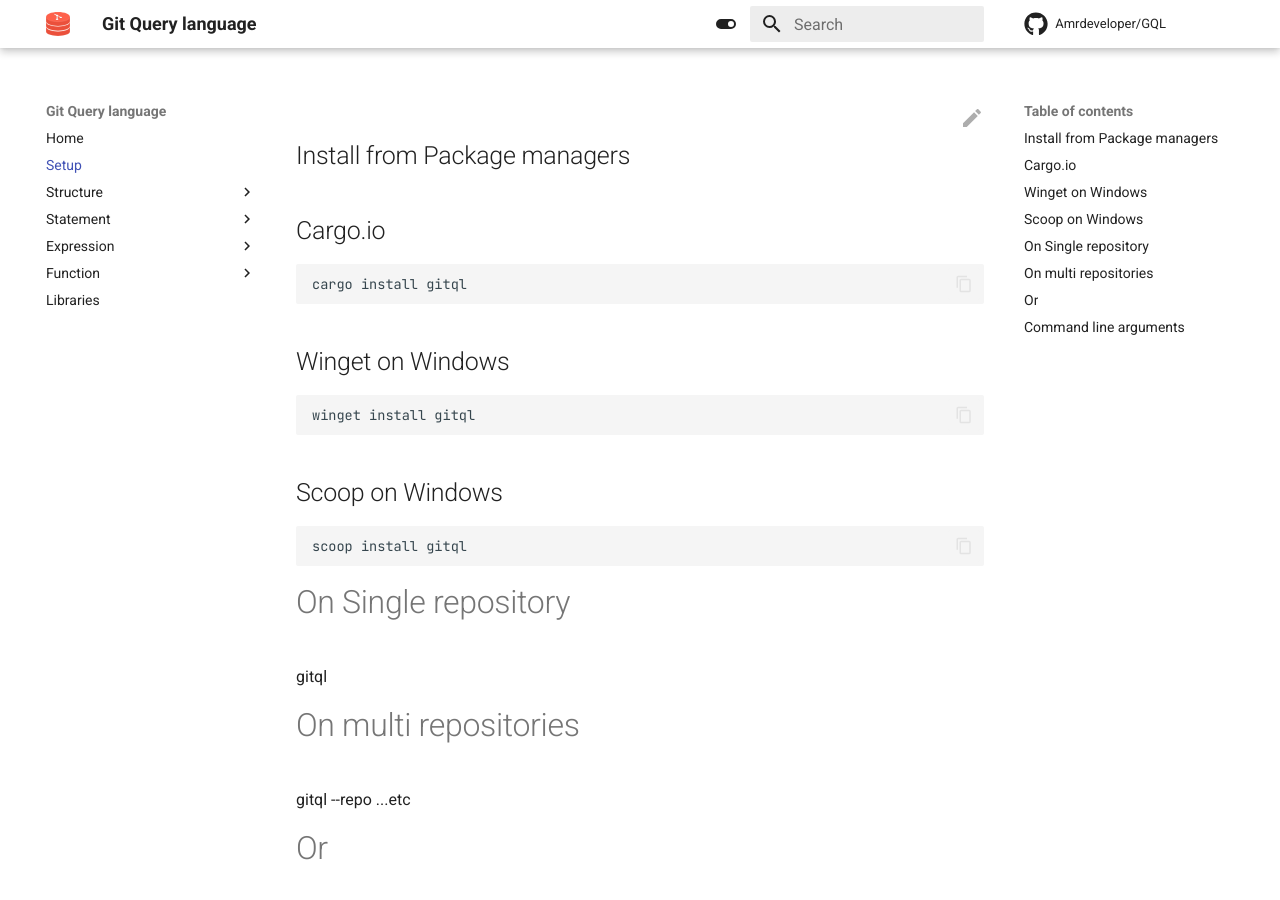
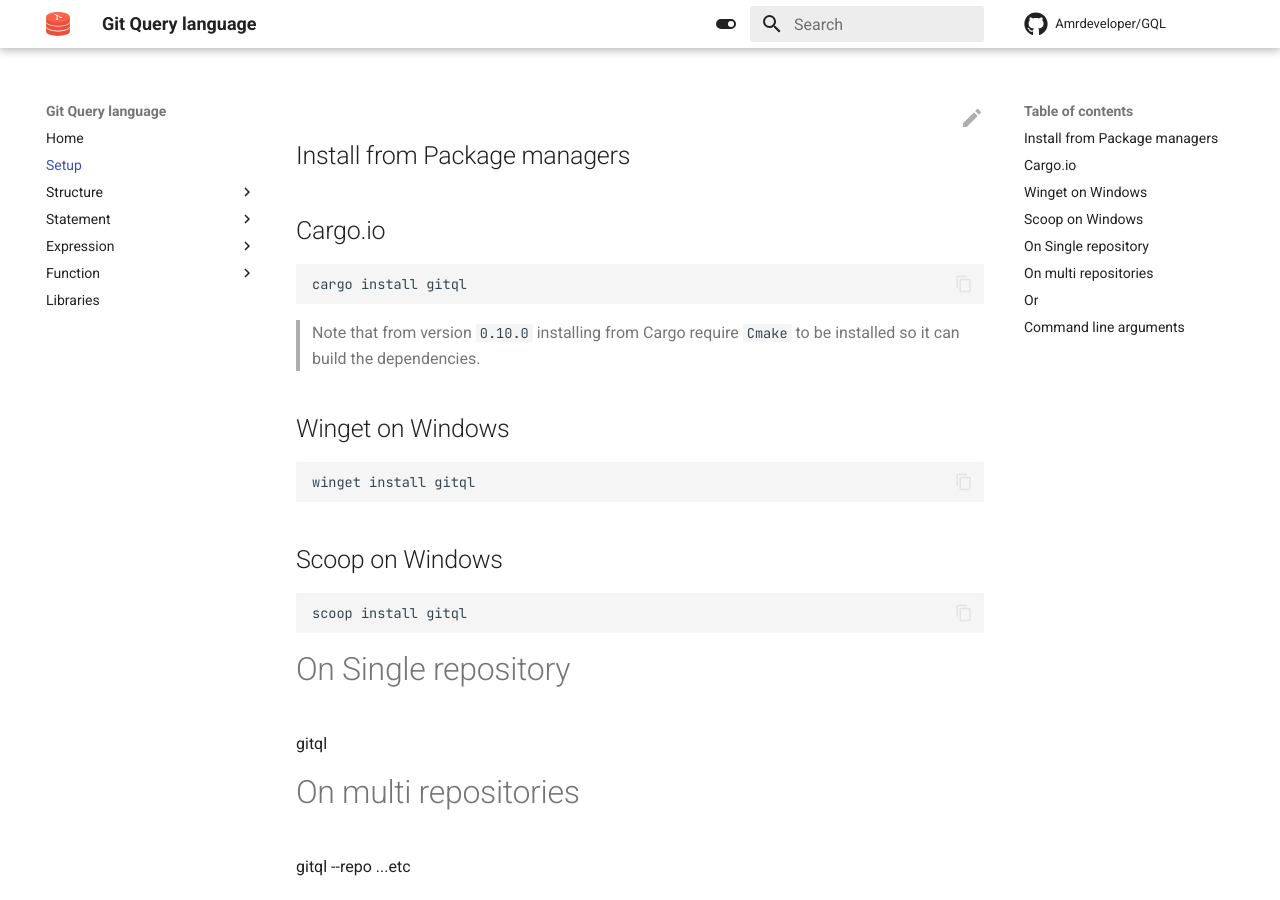
Before and after one commit to AmrDeveloper/GQL, an MkDocs documentation site: the page built from docs/setup.md, in a window 1280 px wide and 900 px high. Built offline with MkDocs 1.6.1 and Material for MkDocs 9.7.7, drawn with Linux system fonts in a browser that asks for light colours; comment, search, counter and statistics services are not loaded.

Commit message:
Fix #67: Update setup docs to add note for installing cmake

````diff
--- a/docs/setup.md
+++ b/docs/setup.md
@@ -5,6 +5,8 @@
 ```sh
 cargo install gitql
 ```
+
+> Note that from version `0.10.0` installing from Cargo require `Cmake` to be installed so it can build the dependencies.
 
 ## Winget on Windows
 
````
